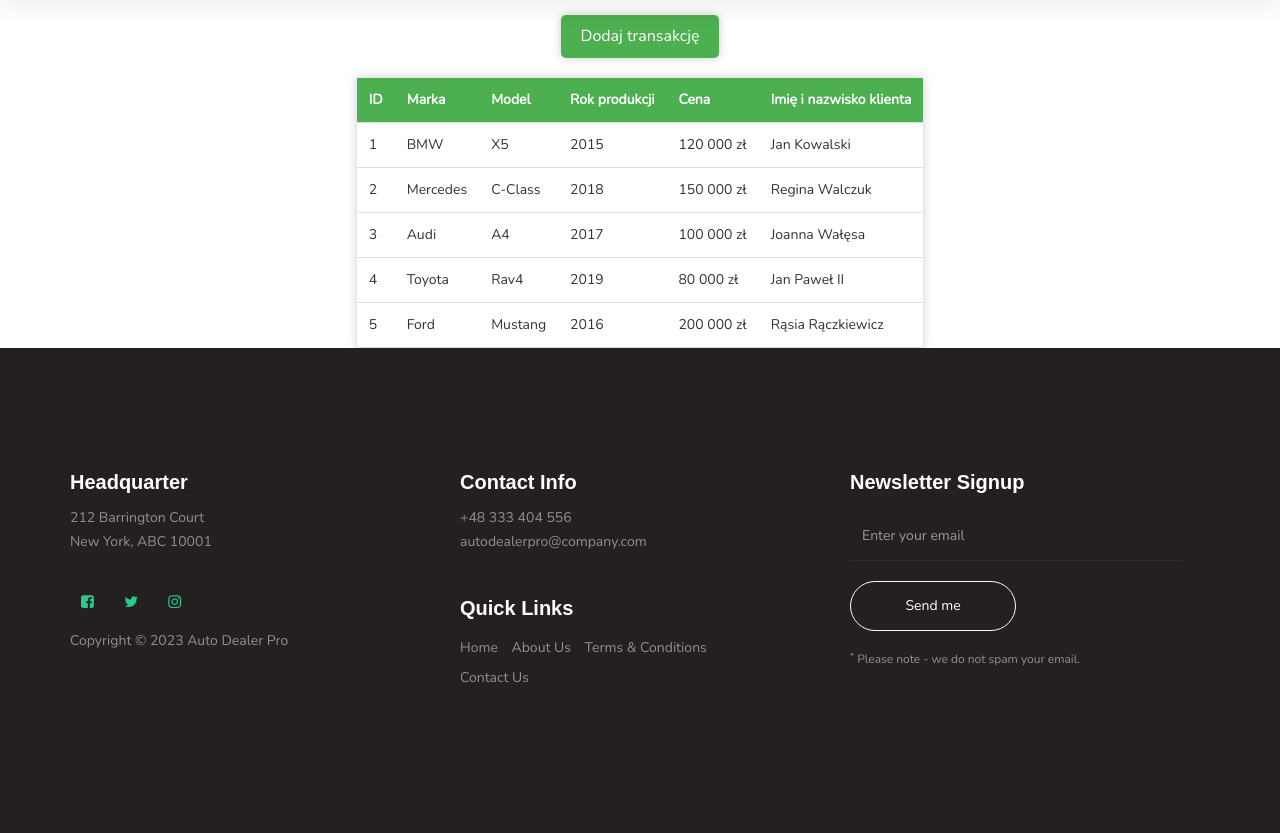
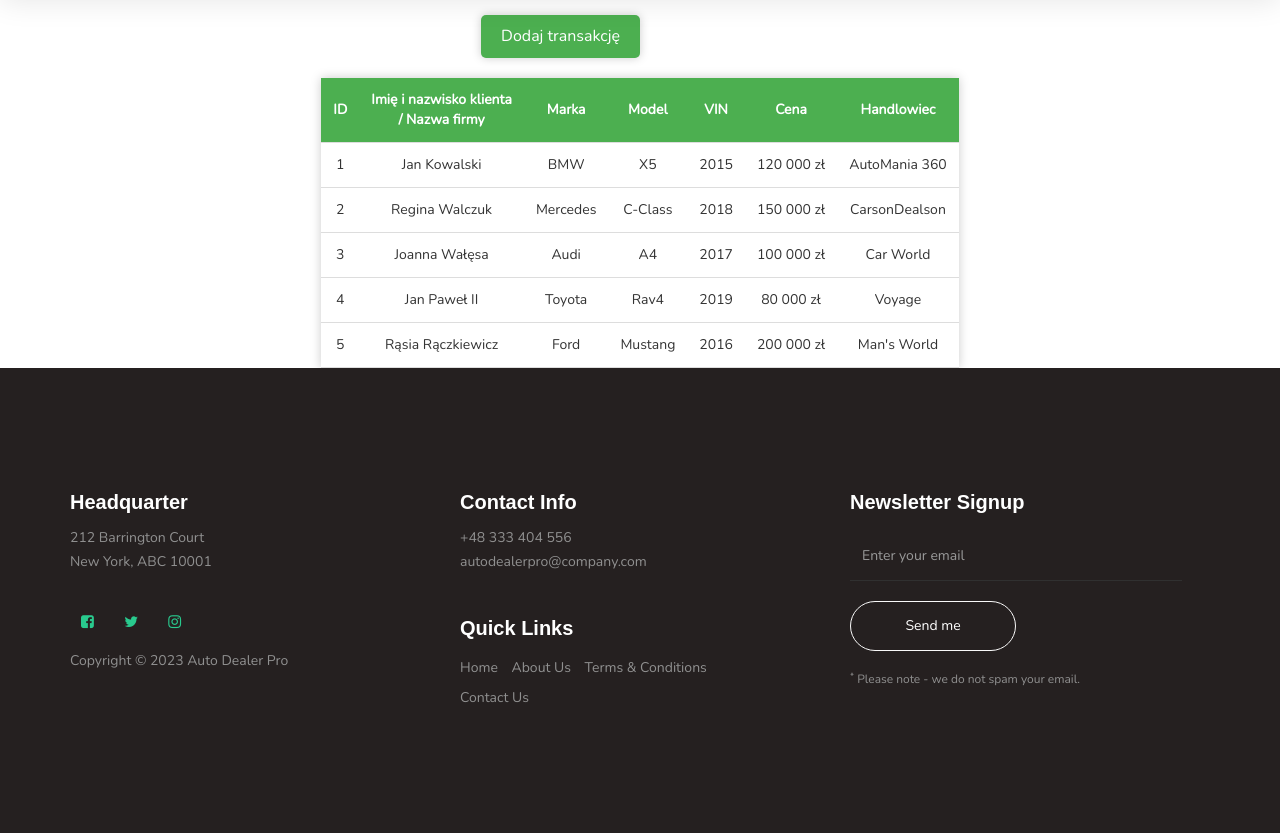
Before and after one commit to xborys/AutoDealerPro, a Django app: page /Transakcje in a window 1280 px wide. Shown: the part 75-908 px from the top of the page. Before the commit the page ends 757 px from the top, so only its background shows below. Run offline with Django 4.2, Linux system fonts and the light colour scheme; some libraries are stand-ins or nearby versions; some web fonts are replaced.

Commit message:
Lista transakcji_Ready

```diff
--- a/home/templates/transakcje.html
+++ b/home/templates/transakcje.html
@@ -6,54 +6,72 @@
 	<table>
 		<thead>
 			<tr>
+
 				<th>ID</th>
+                <th>Imię i nazwisko klienta<br> / Nazwa firmy</th>
 				<th>Marka</th>
 				<th>Model</th>
-				<th>Rok produkcji</th>
+				<th>VIN</th>
 				<th>Cena</th>
-                <th>Imię i nazwisko klienta</th>
+                <th>Handlowiec</th>
+
 			</tr>
 		</thead>
 		<tbody>
 			<tr>
+
 				<td>1</td>
+                <td>Jan Kowalski</td>
 				<td>BMW</td>
 				<td>X5</td>
 				<td>2015</td>
 				<td>120 000 zł</td>
-                <td>Jan Kowalski</td>
+                <td>AutoMania 360</td>
+
 			</tr>
 			<tr>
+
 				<td>2</td>
+                <td>Regina Walczuk</td>
 				<td>Mercedes</td>
 				<td>C-Class</td>
 				<td>2018</td>
 				<td>150 000 zł</td>
-                <td>Regina Walczuk</td>
+                <td>CarsonDealson</td>
+
 			</tr>
 			<tr>
+
 				<td>3</td>
+                <td>Joanna Wałęsa</td>
 				<td>Audi</td>
 				<td>A4</td>
 				<td>2017</td>
 				<td>100 000 zł</td>
-                <td>Joanna Wałęsa</td>
+                <td>Car World</td>
+
 			</tr>
 			<tr>
+
 				<td>4</td>
+                <td>Jan Paweł II</td>
 				<td>Toyota</td>
 				<td>Rav4</td>
 				<td>2019</td>
 				<td>80 000 zł</td>
-                <td>Jan Paweł II</td>
+                <td>Voyage</td>
+
 			</tr>
 			<tr>
+
 				<td>5</td>
+                <td>Rąsia Rączkiewicz</td>
 				<td>Ford</td>
 				<td>Mustang</td>
 				<td>2016</td>
 				<td>200 000 zł</td>
-                <td>Rąsia Rączkiewicz</td>
+                <td>Man's World</td>
+
 			</tr>
 		</tbody>
 	</table>
--- a/static/home/css/style2.css
+++ b/static/home/css/style2.css
@@ -24,9 +24,14 @@
     border-bottom: 1px solid #ddd;
 }
 
+td {
+    text-align: center;
+}
+
 th {
     background-color: #4CAF50;
     color: white;
+    text-align: center;
 }
 
 tr:hover {
@@ -45,6 +50,7 @@
     cursor: pointer;
     box-shadow: 0px 0px 10px #ccc;
     transition: background-color 0.3s ease;
+    margin-right: 640px;
   }
 
   .add-transaction-button:hover {
```
